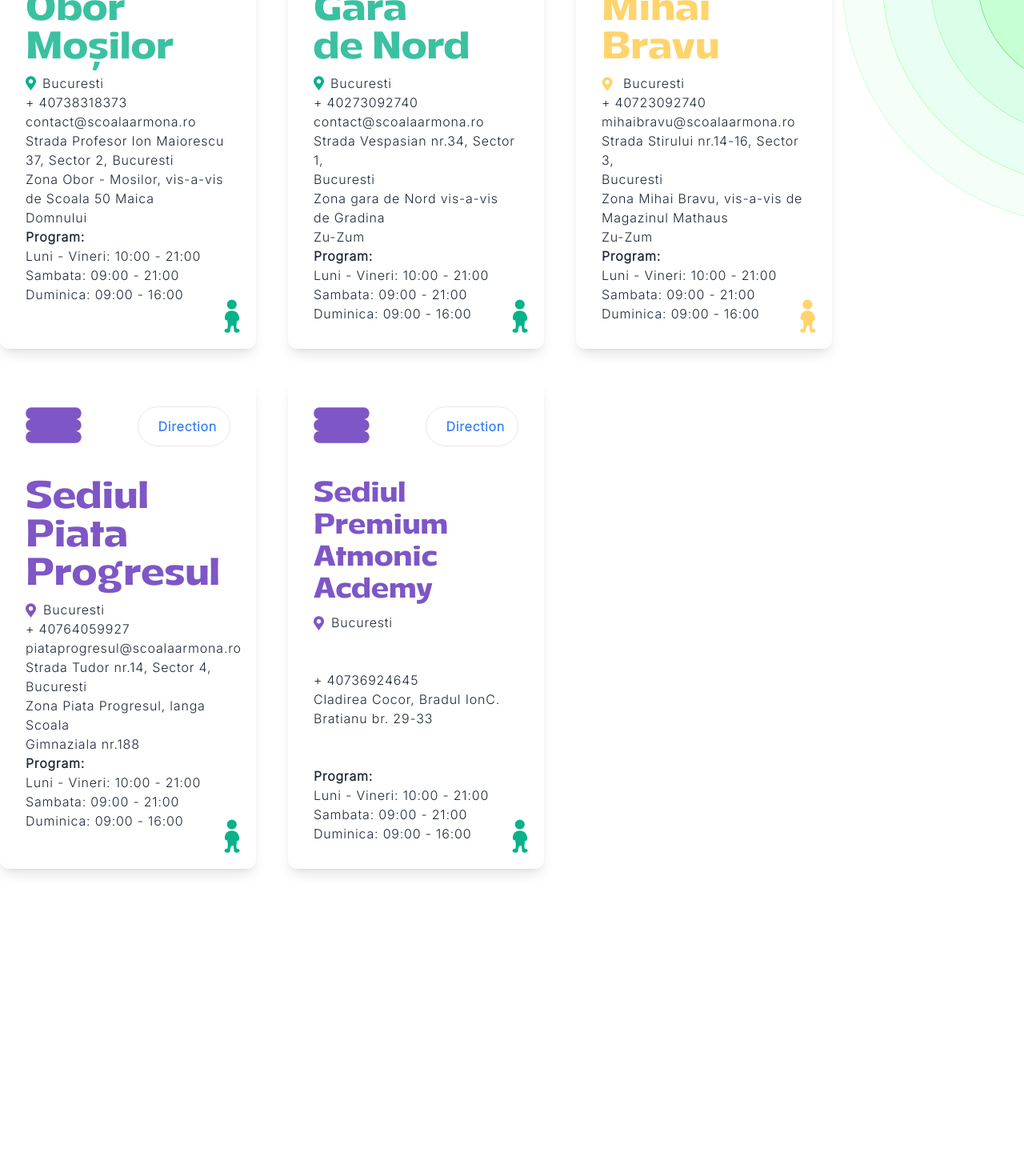
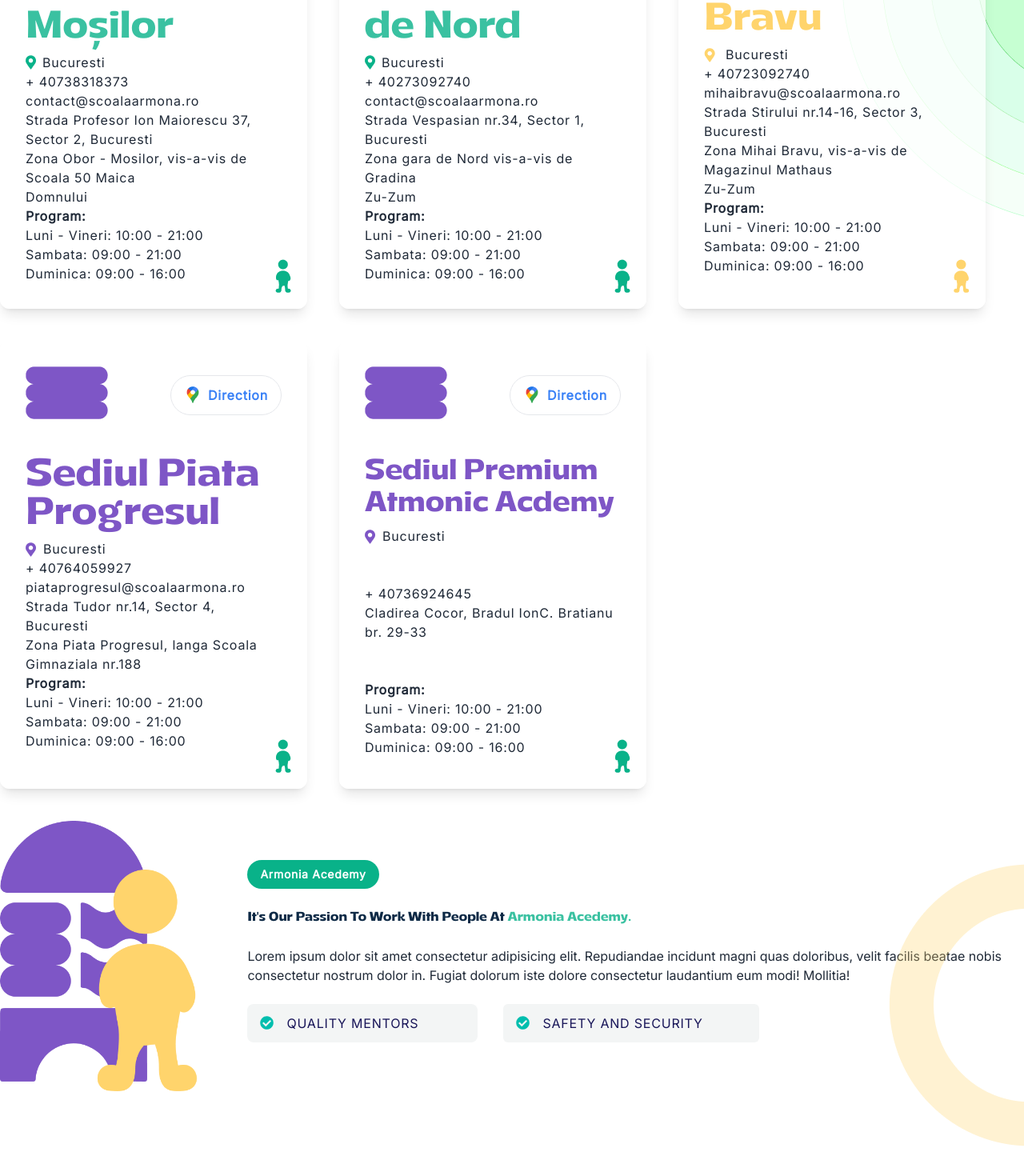
Before and after one commit to Jamaalx/Proiect-Cursuri-Armonia-Scoala, a React (Vite) app in the folder frontend/: page / in a window 1280 px wide. Shown: the part 1225-2695 px from the top of the page at 80% size. Before the commit the page ends 2351 px from the top, so only its background shows below. Built offline with nearby package versions, Linux system fonts and the light colour scheme; what fluid-tailwind would draw is missing.

Commit message:
Intro section added

```diff
--- a/frontend/src/app/layout/styles.css
+++ b/frontend/src/app/layout/styles.css
@@ -1,4 +1,4 @@
-@import "@fontsource/inter/300.css";
+@import "@fontsource/inter/400.css";
 /* folosește fontul variabil */
 @tailwind base;
 @tailwind components;
@@ -36,9 +36,9 @@
     @apply text-base font-medium;
   }
 
-  p {
+  /* p {
     @apply mb-4;
-  }
+  } */
 
   .my-button {
     @apply inline-flex items-center justify-center bg-blue-500 text-white rounded-md transition-transform duration-100 active:scale-95 px-2 py-1 text-sm hover:bg-blue-600 cursor-pointer select-none;
--- a/frontend/src/features/home/HomePage.tsx
+++ b/frontend/src/features/home/HomePage.tsx
@@ -1,4 +1,5 @@
 import Hero from "./Hero";
+import Intro from "./Intro";
 import Sediile from "./Sediile";
 
 export default function RegisterForm() {
@@ -8,6 +9,7 @@
     <div>
       <Hero />
       <Sediile />
+      <Intro />
       {/* <p className="font-saint text-3xl">Fontul Saint Regus</p> */}
     </div>
   );
--- /dev/null
+++ b/frontend/src/features/home/Intro.tsx
@@ -0,0 +1,46 @@
+export default function Intro() {
+  return (
+    <div className="relative flex ~mt-10/96">
+      <div className="absolute right-0 -bottom-20 scale-50 xl:scale-100 opacity-30">
+        <img src="./images/half-yellow-circle.png" alt="" />
+      </div>
+      <div className="xl:container md:mx-auto flex mb-10">
+        <div className="hidden lg:flex items-end">
+          <div className="">
+            <img src="./images/pink-hamburger.png" alt="" />
+          </div>
+          <div className="-translate-x-1/2 -mb-3">
+            <img src="./images/yellow-human-big.png" alt="" />
+          </div>
+        </div>
+
+        <div className="flex flex-col gap-6 ~max-w-xs/3xl justify-center">
+          <div className="w-max bg-green-secondary text-sm font-semibold text-white py-2 px-4 rounded-full">
+            <p className="tracking-wider">Armonia Acedemy</p>
+          </div>
+          <div className="font-saint ~text-xl/5xl text-[#0E2A46]">
+            It's Our Passion To Work With People At
+            <span className="text-green-secondary-rgb"> Armonia Acedemy.</span>
+          </div>
+
+          <div className="~text-sm/lg">
+            <p>Lorem ipsum dolor sit amet consectetur adipisicing elit. Repudiandae incidunt magni quas doloribus, velit facilis beatae nobis consectetur nostrum
+              dolor in. Fugiat dolorum iste dolore consectetur laudantium eum modi! Mollitia!</p>
+          </div>
+
+          <div className="flex gap-8">
+            <div className="flex gap-4 items-center bg-[#F3F5F5] w-72 px-4 rounded-lg py-3">
+              <img src="./images/check.png" alt="" className="h-[17px] w-auto" />
+              <p className="~text-xs/lg text-[#191659] font-[500] tracking-wider">QUALITY MENTORS</p>
+            </div>
+            <div className="flex gap-4 items-center bg-[#F3F5F5] w-80 px-4 rounded-md py-3">
+              <img src="./images/check.png" alt="" className="h-[17px] w-auto" />
+              <p className="~text-xs/lg text-[#191659] font-[500] tracking-wider">SAFETY AND SECURITY</p>
+            </div>
+            <div></div>
+          </div>
+        </div>
+      </div>
+    </div>
+  );
+}
--- a/frontend/src/features/home/Sediile.tsx
+++ b/frontend/src/features/home/Sediile.tsx
@@ -5,7 +5,7 @@
         <img src="./images/cercuri.png" alt="" />
       </div>
       <div className="md:container mx-auto md:mt-10 gap-10 flex mb-10 flex-wrap">
-        <div className="bg-white/70 shadow-lg rounded-xl p-8 flex flex-col w-full md:max-w-80 min-h-[560px] relative">
+        <div className="bg-white/70 shadow-lg rounded-xl p-8 flex flex-col w-full md:max-w-80 lg:max-w-96 min-h-[560px] relative">
           <div className="flex items-center justify-between gap-4 md:gap-16 mb-10">
             <div>
               <img src="./images/sediu-green.png" alt="" />
@@ -55,7 +55,7 @@
           </div>
         </div>
 
-        <div className="bg-white/70 shadow-lg rounded-xl p-8 flex flex-col w-full md:max-w-80 min-h-[560px] relative">
+        <div className="bg-white/70 shadow-lg rounded-xl p-8 flex flex-col w-full md:max-w-80 lg:max-w-96 min-h-[560px] relative">
           <div className="flex items-center justify-between gap-4 md:gap-16 mb-10">
             <div>
               <img src="./images/sediu-green.png" alt="" />
@@ -105,7 +105,7 @@
           </div>
         </div>
 
-        <div className="bg-white/70 shadow-lg rounded-xl p-8 flex flex-col w-full md:max-w-80 min-h-[560px] relative">
+        <div className="bg-white/70 shadow-lg rounded-xl p-8 flex flex-col w-full md:max-w-80 lg:max-w-96 min-h-[560px] relative">
           <div className="flex items-center justify-between gap-4 md:gap-16 mb-10">
             <div>
               <img src="./images/isolation_mode.png" alt="" />
@@ -155,7 +155,7 @@
           </div>
         </div>
 
-        <div className="bg-white/70 shadow-lg rounded-xl p-8 flex flex-col w-full md:max-w-80 min-h-[560px] relative">
+        <div className="bg-white/70 shadow-lg rounded-xl p-8 flex flex-col w-full md:max-w-80 lg:max-w-96 min-h-[560px] relative">
           <div className="flex items-center justify-between gap-4 md:gap-16 mb-10">
             <div>
               <img src="./images/purple-hamburger.png" alt="" />
@@ -205,7 +205,7 @@
           </div>
         </div>
 
-        <div className="bg-white/70 shadow-lg rounded-xl p-8 flex flex-col w-full md:max-w-80 min-h-[560px] relative">
+        <div className="bg-white/70 shadow-lg rounded-xl p-8 flex flex-col w-full md:max-w-80 lg:max-w-96 min-h-[560px] relative">
           <div className="flex items-center justify-between gap-4 md:gap-16 mb-10">
             <div>
               <img src="./images/purple-hamburger.png" alt="" />
```
Also changed, not shown: frontend/public/images/check.png (added), frontend/public/images/half-yellow-circle.png (added).
